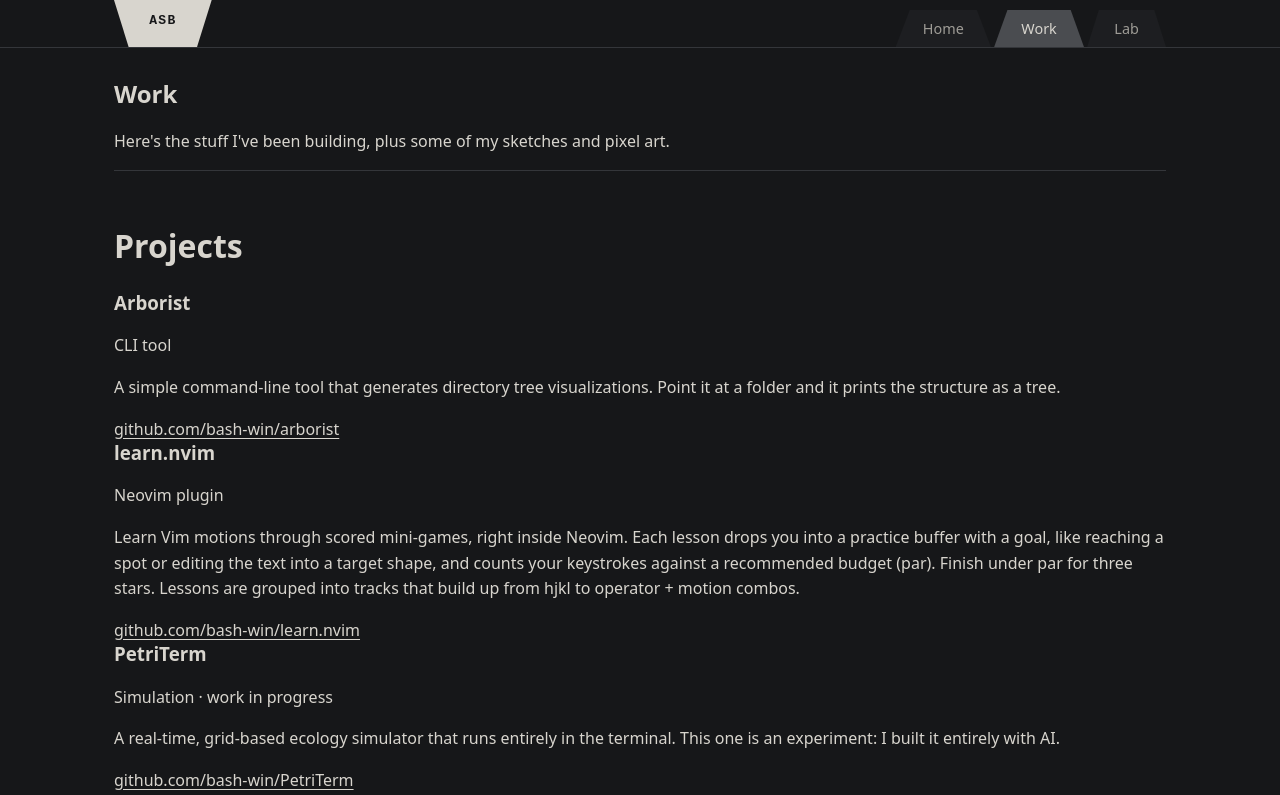
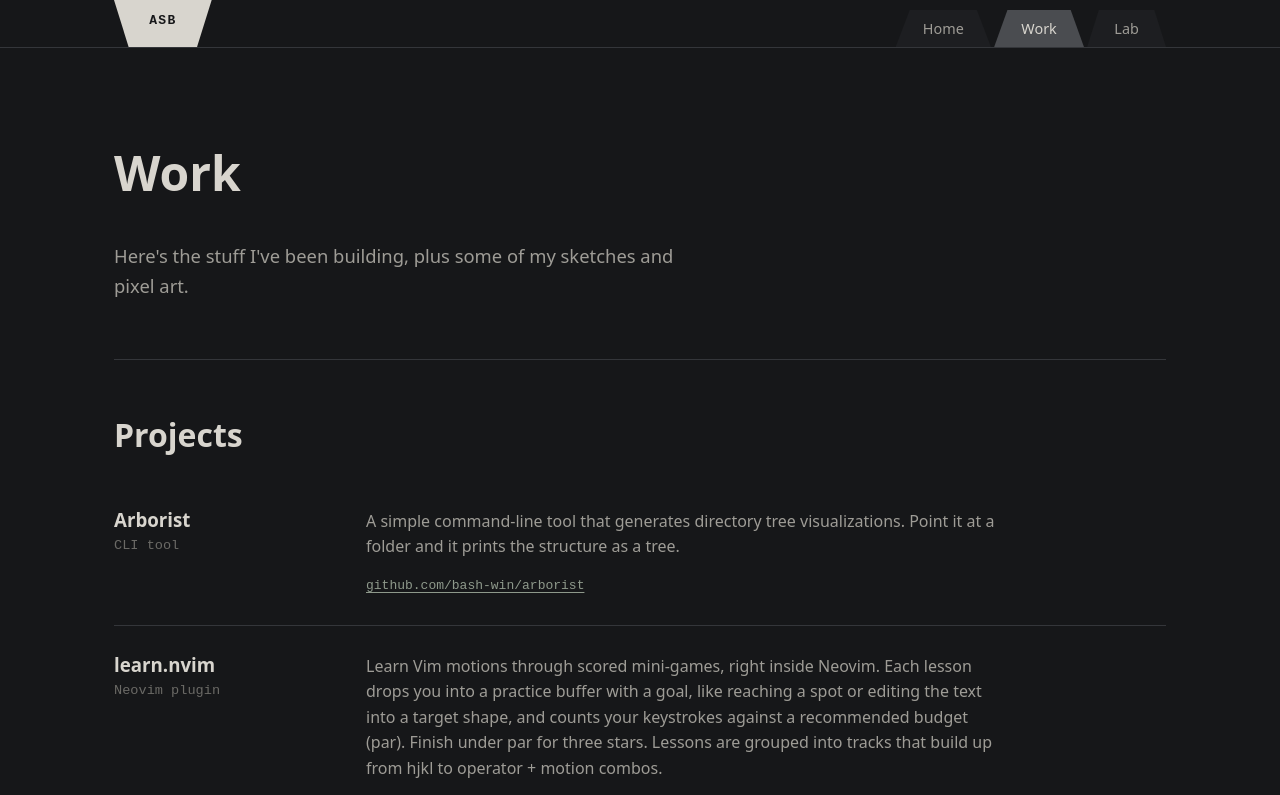
Before and after one commit to ashwin-bhat-neu/ashwin-home-page, a website: page work.html in a window 1280 px wide. Shown: the top 795 px of the page. Drawn offline with Linux system fonts and the light colour scheme.

Commit message:
Style work page projects

```diff
--- /dev/null
+++ b/css/work.css
@@ -0,0 +1,62 @@
+.work-intro {
+  padding: 64px 0 40px;
+}
+
+.work-intro__title {
+  font-size: 3rem;
+}
+
+.work-intro__text {
+  max-width: 560px;
+  color: var(--color-ink-soft);
+  font-size: 1.15rem;
+}
+
+.project {
+  display: grid;
+  grid-template-columns: 220px 1fr;
+  grid-template-rows: auto 1fr;
+  column-gap: 32px;
+  padding: 28px 0;
+  border-bottom: 1px solid var(--color-line);
+}
+
+.project__title,
+.project__type {
+  grid-column: 1;
+}
+
+.project__title {
+  margin-bottom: 4px;
+}
+
+.project__type {
+  color: #6b6a66;
+  font-family: monospace;
+  font-size: 0.85rem;
+}
+
+.project__text {
+  grid-column: 2;
+  grid-row: 1 / span 2;
+  max-width: 640px;
+  color: var(--color-ink-soft);
+}
+
+.project__link {
+  grid-column: 2;
+  color: var(--color-sage);
+  font-family: monospace;
+}
+
+@media (max-width: 800px) {
+  .project {
+    grid-template-columns: 1fr;
+  }
+
+  .project__text,
+  .project__link {
+    grid-column: 1;
+    grid-row: auto;
+  }
+}
--- a/work.html
+++ b/work.html
@@ -13,6 +13,7 @@
     <link rel="stylesheet" href="css/base.css" />
     <link rel="stylesheet" href="css/layout.css" />
     <link rel="stylesheet" href="css/components.css" />
+    <link rel="stylesheet" href="css/work.css" />
   </head>
   <body>
     <header class="site-header">
```
